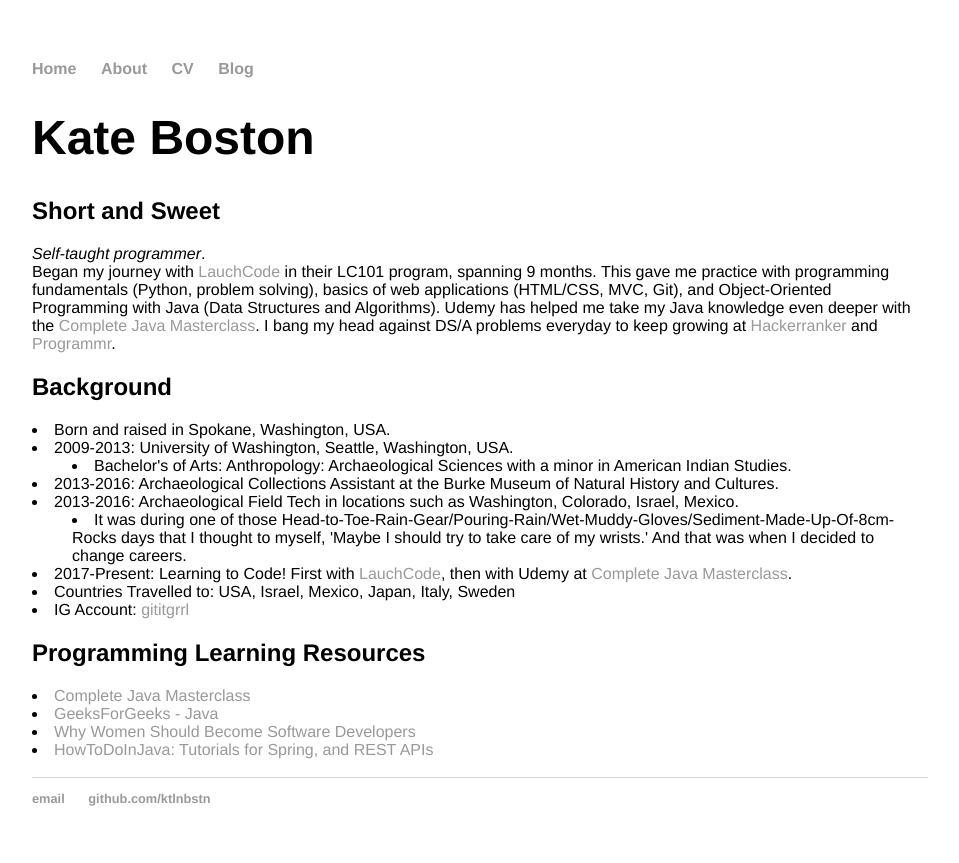
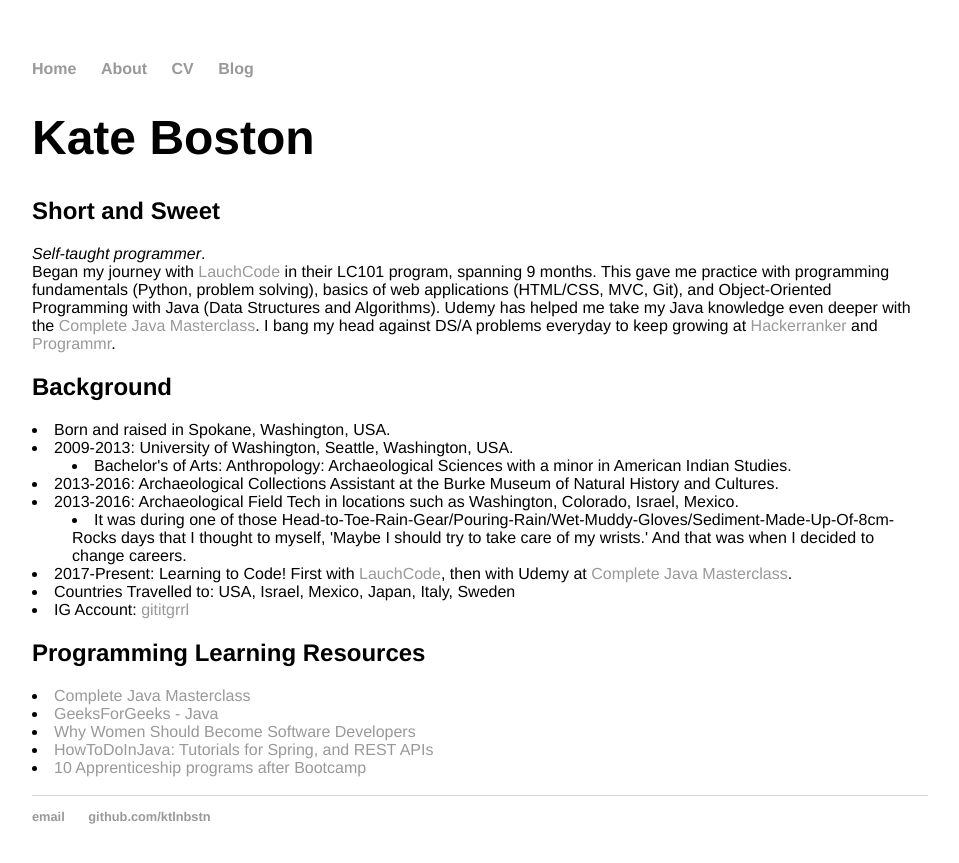
Before and after one commit to ktlnbstn/ktlnbstn.github.io, a Jekyll site: the page built from about/index.html, in a window 1280 px wide. Shown: the top 863 px of the page, without its empty margins (160-1119 px from the left). Built offline with Jekyll 4.4.1, drawn with Linux system fonts in a browser that asks for light colours.

Commit message:
add apprenticeship resource

```diff
--- a/about/index.html
+++ b/about/index.html
@@ -36,6 +36,8 @@
 	<li><a href="https://www.geeksforgeeks.org/java/">GeeksForGeeks - Java</a></li>
 	<li><a href="http://www.brightspot.com/blog/developer-life-why-women-should-become-software-developers">Why Women
 		Should Become Software Developers</a></li>
-	<li><a href="https://howtodoinjava.com/">HowToDoInJava: Tutorials for Spring, and REST APIs</a></li></br>
+	<li><a href="https://howtodoinjava.com/">HowToDoInJava: Tutorials for Spring, and REST APIs</a></li>
+	<li><a href="https://www.coursereport.com/blog/8-apprenticeship-programs-after-bootcamp">10 Apprenticeship programs
+		after Bootcamp</a></li></br>
 
 </div><!-- /.blurb -->
```
